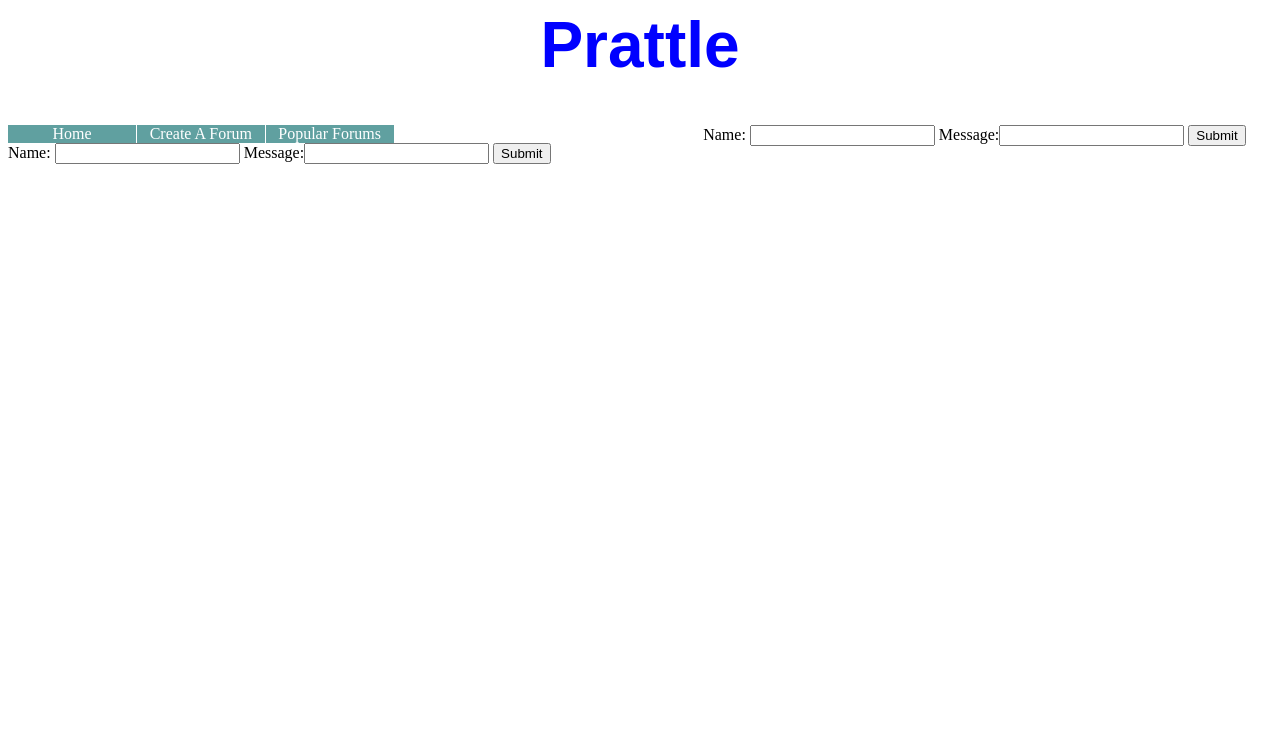
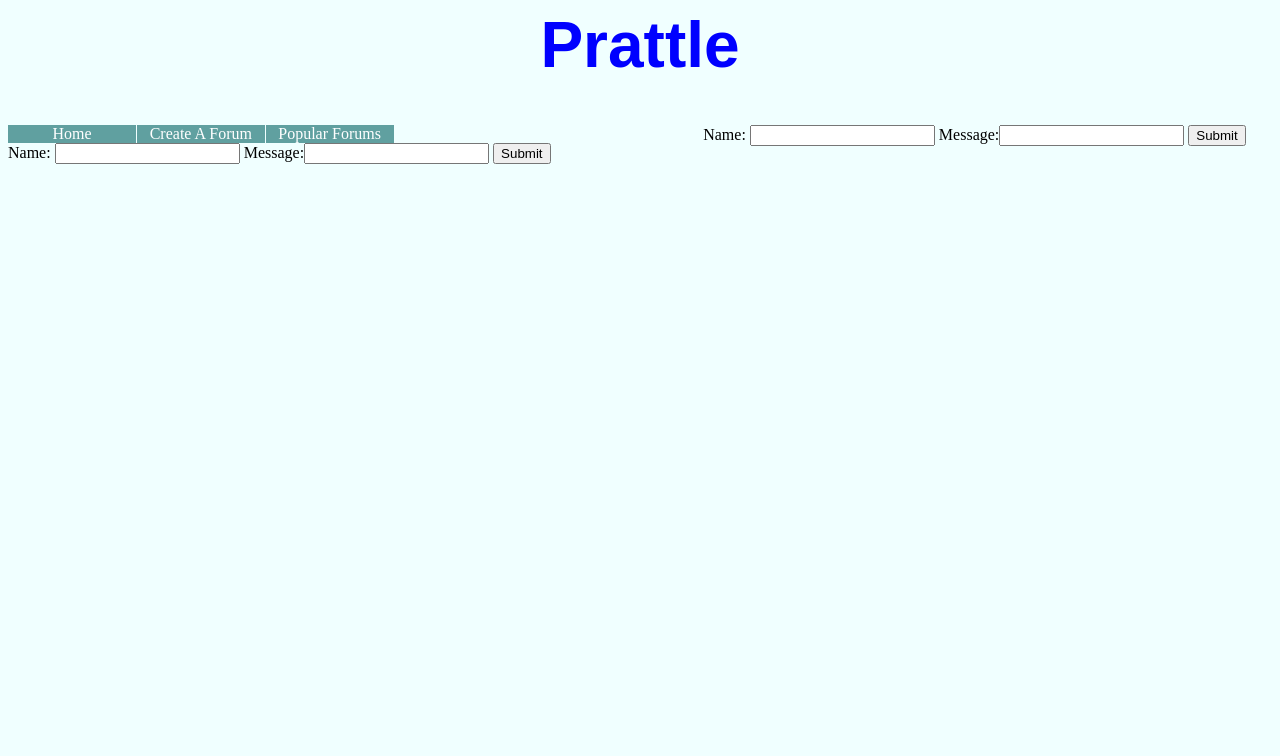
Before and after one commit to rdouradojr/prattledev, a Python web app: template templates/home.html in a window 1280 px wide. Shown: the top 756 px of the page. Run offline with Jinja, Linux system fonts and the light colour scheme; the template is opened without the code that fills it, so the values that code supplies are empty.

Commit message:
Update home.html

```diff
--- a/templates/home.html
+++ b/templates/home.html
@@ -31,6 +31,10 @@
  		font-family: 'Varela Round', sans-serif;
  		text-align: center;
 		}
+
+	body{
+		background-color:#F0FFFF;
+	}
 
 
    	</style>
```
